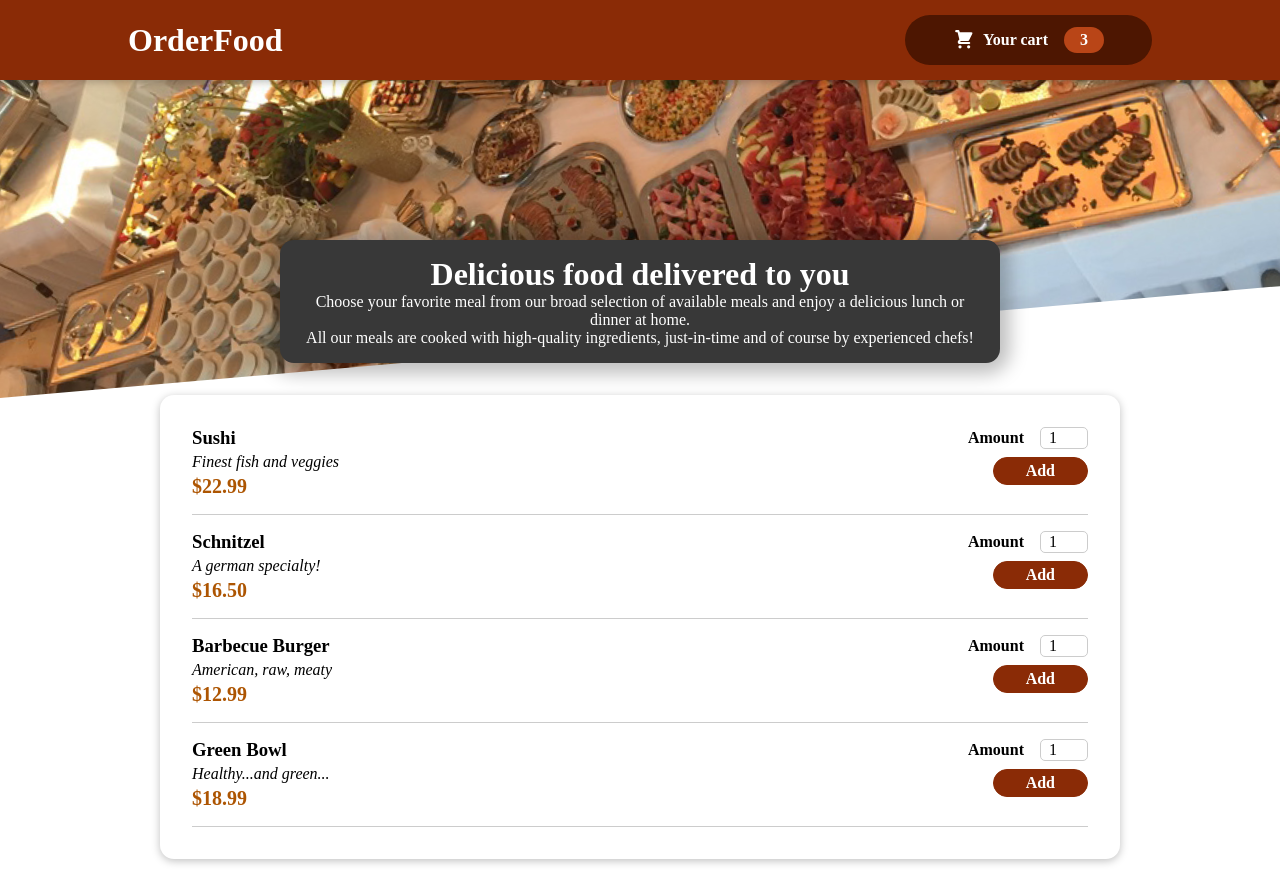
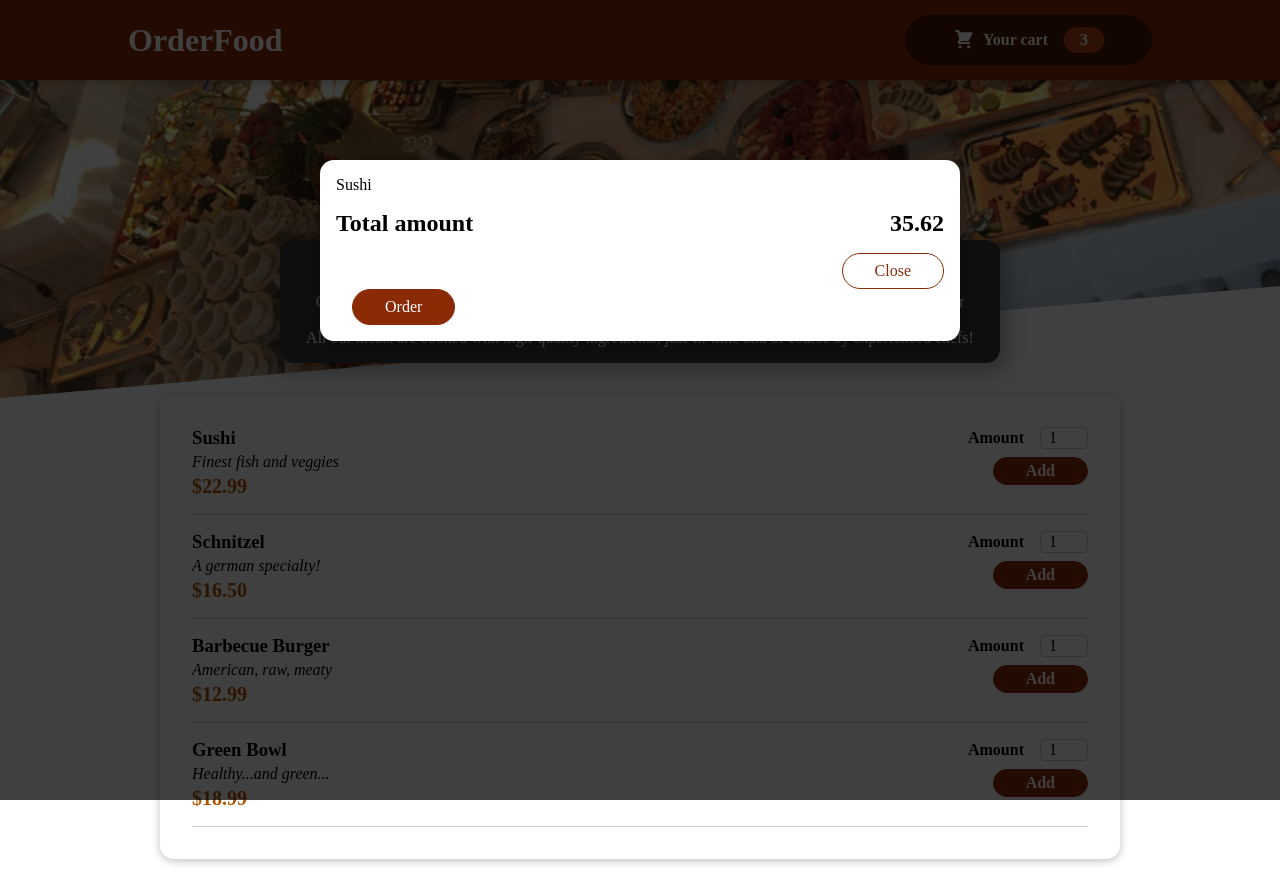
Before and after one commit to Oksana796/order-food-app, a React (Create React App) app: page / in a window 1280 px wide. Built offline with nearby package versions, Linux system fonts and the light colour scheme.

Commit message:
create modal window

```diff
--- a/public/index.html
+++ b/public/index.html
@@ -9,35 +9,12 @@
       name="description"
       content="Web site created using create-react-app"
     />
-    <link rel="apple-touch-icon" href="%PUBLIC_URL%/logo192.png" />
-    <!--
-      manifest.json provides metadata used when your web app is installed on a
-      user's mobile device or desktop. See https://developers.google.com/web/fundamentals/web-app-manifest/
-    -->
+
     <link rel="manifest" href="%PUBLIC_URL%/manifest.json" />
-    <!--
-      Notice the use of %PUBLIC_URL% in the tags above.
-      It will be replaced with the URL of the `public` folder during the build.
-      Only files inside the `public` folder can be referenced from the HTML.
 
-      Unlike "/favicon.ico" or "favicon.ico", "%PUBLIC_URL%/favicon.ico" will
-      work correctly both with client-side routing and a non-root public URL.
-      Learn how to configure a non-root public URL by running `npm run build`.
-    -->
     <title>React App</title>
   </head>
   <body>
-    <noscript>You need to enable JavaScript to run this app.</noscript>
     <div id="root"></div>
-    <!--
-      This HTML file is a template.
-      If you open it directly in the browser, you will see an empty page.
-
-      You can add webfonts, meta tags, or analytics to this file.
-      The build step will place the bundled scripts into the <body> tag.
-
-      To begin the development, run `npm start` or `yarn start`.
-      To create a production bundle, use `npm run build` or `yarn build`.
-    -->
   </body>
 </html>
--- a/src/App.js
+++ b/src/App.js
@@ -1,10 +1,13 @@
 import Header from "./components/Header";
 import Meals from "./components/meals/Meals";
+import Cart from "./components/cart/Cart";
 
 function App() {
   return (
     <>
+      <Cart />
       <Header />
+
       <main>
         <Meals />
       </main>
--- /dev/null
+++ b/src/components/UI/Modal.css
@@ -0,0 +1,40 @@
+.backdrop {
+  position: fixed;
+  top: 0;
+  left: 0;
+  width: 100%;
+  height: 100vh;
+  z-index: 20;
+  background-color: rgba(0, 0, 0, 0.75);
+}
+
+.modal {
+  position: fixed;
+  top: 20vh;
+  left: 5%;
+  width: 90%;
+  background-color: white;
+  padding: 1rem;
+  border-radius: 14px;
+  box-shadow: 0 2px 8px rgba(0, 0, 0, 0.25);
+  z-index: 30;
+  animation: slide-down 300ms ease-out forwards;
+}
+
+@media (min-width: 768px) {
+  .modal {
+    width: 40rem;
+    left: calc(50% - 20rem);
+  }
+}
+
+@keyframes slide-down {
+  from {
+    opacity: 0;
+    transform: translateY(-3rem);
+  }
+  to {
+    opacity: 1;
+    transform: translateY(0);
+  }
+}
--- /dev/null
+++ b/src/components/UI/Modal.js
@@ -0,0 +1,24 @@
+import "./Modal.css";
+
+const Backdrop = (props) => {
+  return <div className="backdrop"></div>;
+};
+
+const ModalOverlay = (props) => {
+  return (
+    <div className="modal">
+      <div className="content">{props.children}</div>
+    </div>
+  );
+};
+
+const Modal = (props) => {
+  return (
+    <>
+      <Backdrop />
+      <ModalOverlay>{props.children}</ModalOverlay>
+    </>
+  );
+};
+
+export default Modal;
--- /dev/null
+++ b/src/components/cart/Cart.css
@@ -0,0 +1,46 @@
+.cart-items {
+  list-style: none;
+  margin: 0;
+  padding: 0;
+  max-height: 20rem;
+  overflow: auto;
+}
+
+.total {
+  display: flex;
+  justify-content: space-between;
+  align-items: center;
+  font-weight: bold;
+  font-size: 1.5rem;
+  margin: 1rem 0;
+}
+
+.actions {
+  text-align: right;
+}
+
+.actions button {
+  font: inherit;
+  cursor: pointer;
+  background-color: transparent;
+  border: 1px solid #8a2b06;
+  padding: 0.5rem 2rem;
+  border-radius: 25px;
+  margin-left: 1rem;
+}
+
+.actions button:hover,
+.actions button:active {
+  background-color: #5a1a01;
+  border-color: #5a1a01;
+  color: white;
+}
+
+.actions .button--alt {
+  color: #8a2b06;
+}
+
+.actions .button {
+  background-color: #8a2b06;
+  color: white;
+}
--- /dev/null
+++ b/src/components/cart/Cart.js
@@ -0,0 +1,30 @@
+import Modal from "../UI/Modal";
+import "./Cart.css";
+
+import React from "react";
+
+const Cart = (props) => {
+  const cartItems = (
+    <ul className="cart-items">
+      {[{ id: "c1", name: "Sushi", amoun: 2, price: 12.99 }].map((item) => (
+        <li>{item.name}</li>
+      ))}
+    </ul>
+  );
+
+  return (
+    <Modal>
+      {cartItems}
+      <div className="total">
+        <span>Total amount</span>
+        <span>35.62</span>
+      </div>
+      <div className="actions">
+        <button className="button--alt">Close</button>
+        <button className="button">Order</button>
+      </div>
+    </Modal>
+  );
+};
+
+export default Cart;
```
